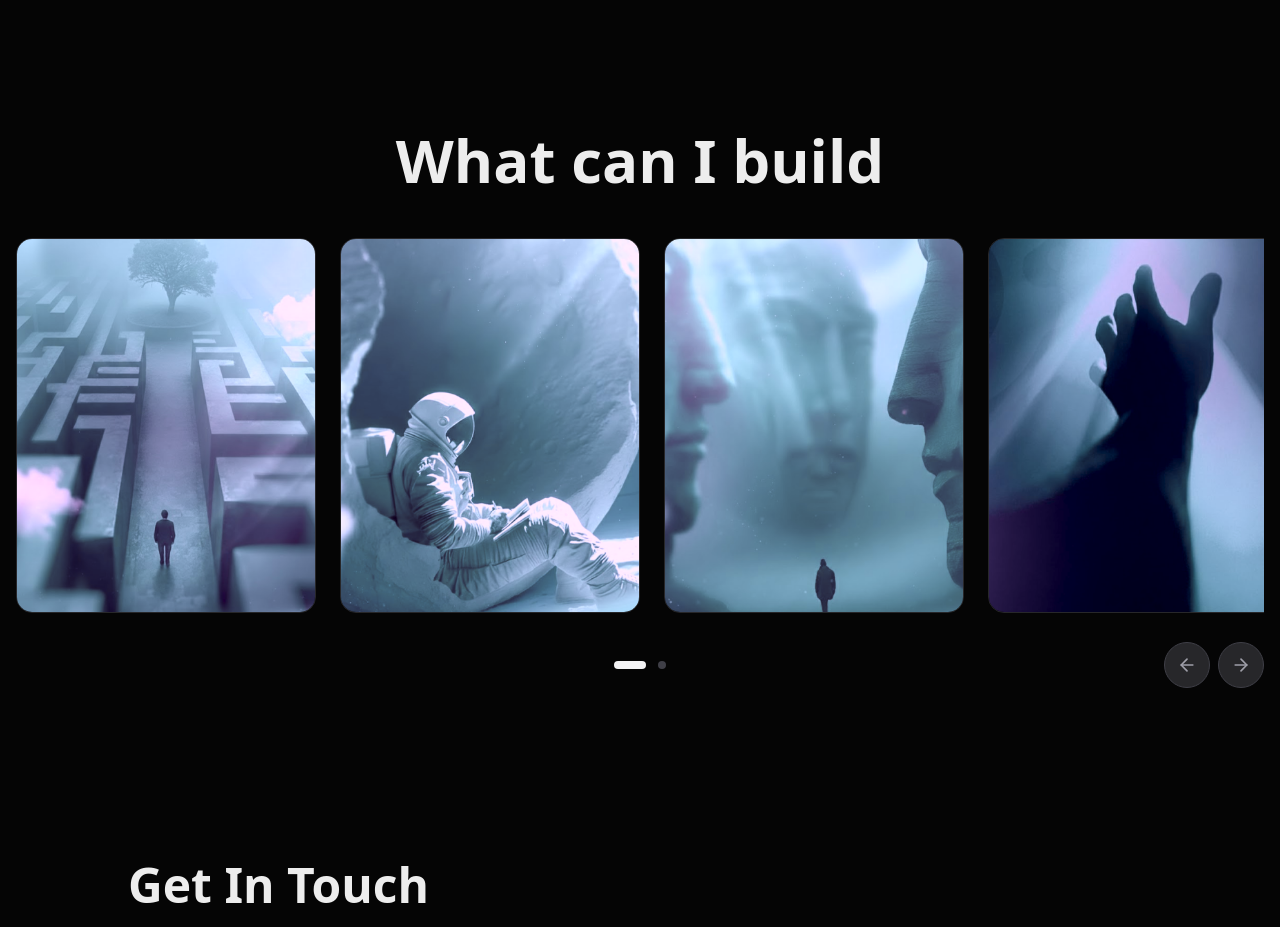
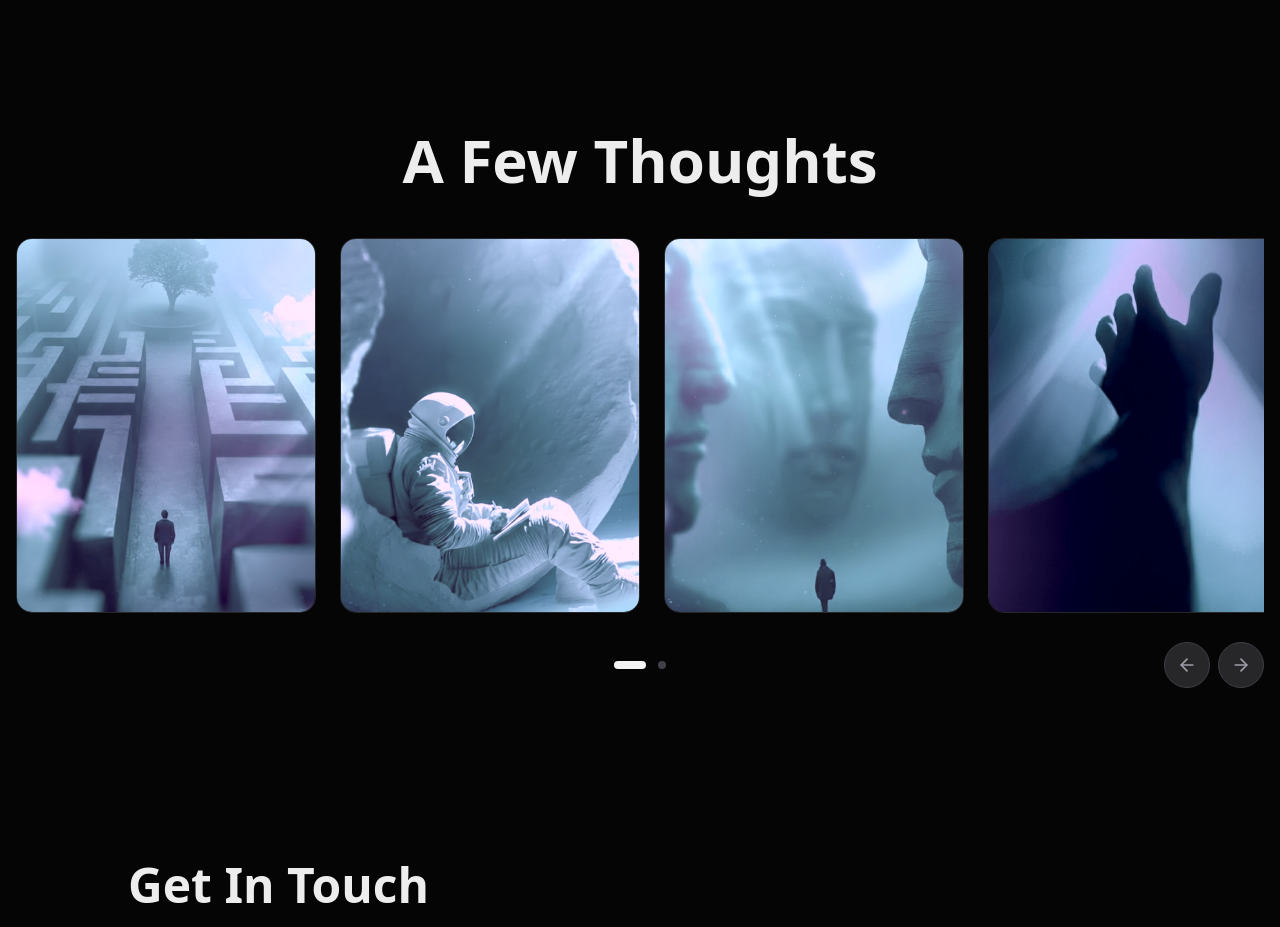
Before and after one commit to gssrinidhi2002-eng/website, a Next.js app: page / in a window 1280 px wide. Shown: the part 1960-2887 px from the top of the page. Built offline with nearby package versions, Linux system fonts and the light colour scheme.

Commit message:
Update Blogs.tsx

```diff
--- a/app/components/Blogs.tsx
+++ b/app/components/Blogs.tsx
@@ -70,7 +70,7 @@ export default function Blogs() {
         <section id="blogs" className="w-full bg-background py-24 px-4 text-foreground overflow-hidden">
             <div className="mx-auto max-w-7xl mb-12">
                 <div className="space-y-4 text-center">
-                    <h2 className="text-4xl font-bold md:text-6xl">What can I build</h2>
+                    <h2 className="text-4xl font-bold md:text-6xl">A Few Thoughts</h2>
                 </div>
             </div>
 
```
